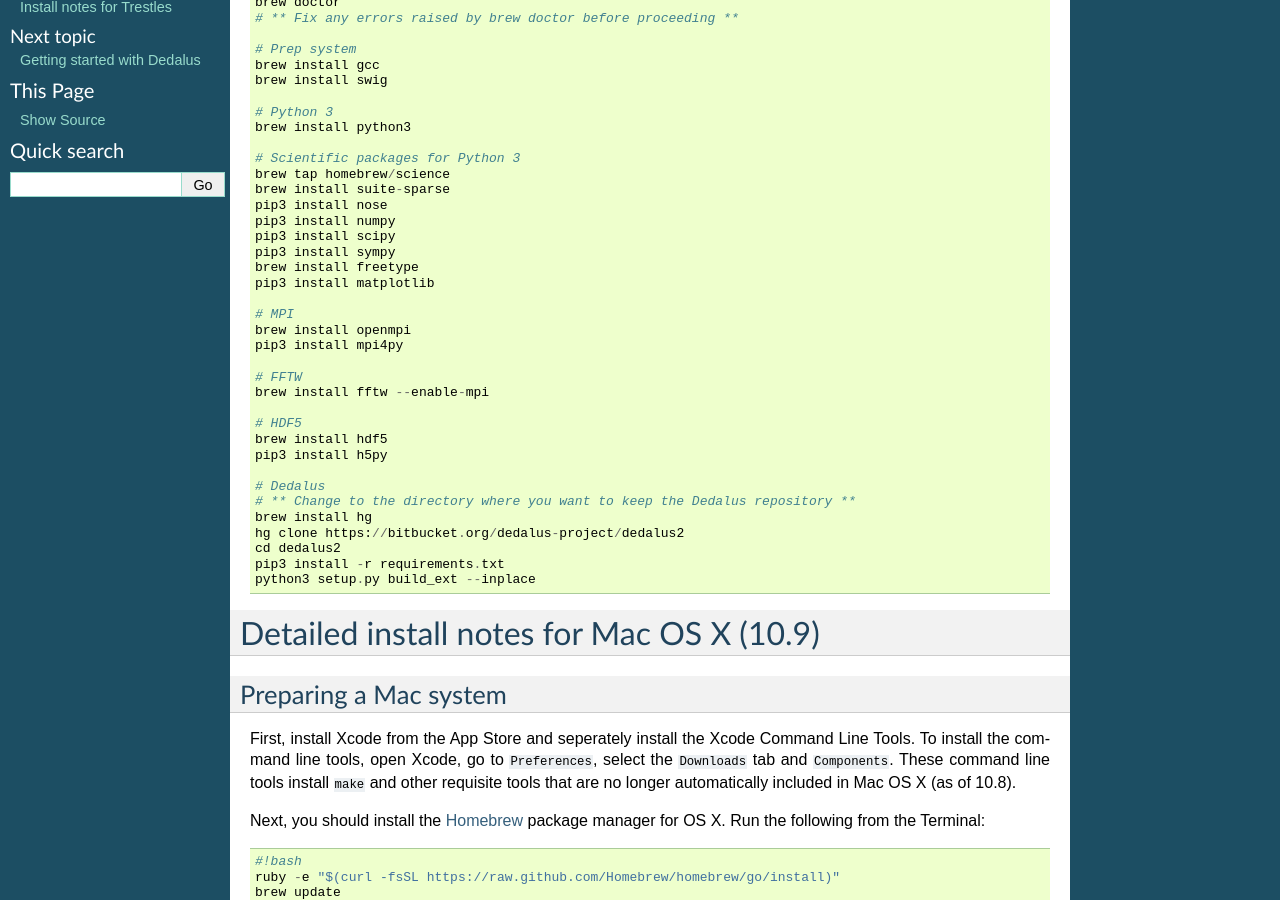
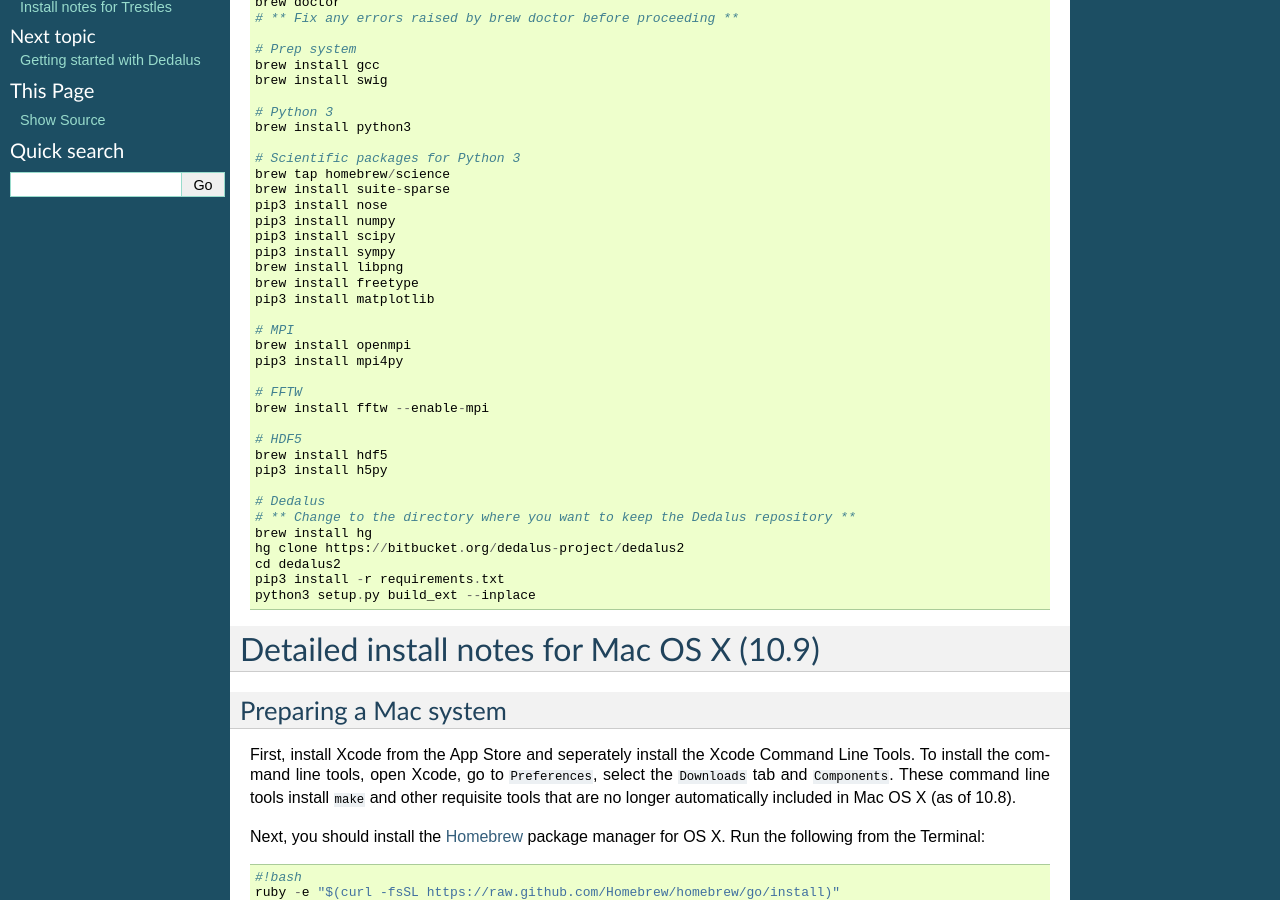
Before and after one commit to enlighter/dedalus, a Sphinx documentation site: the page built from docs/machines/mac_os/mac_os.rst, in a window 1280 px wide and 900 px high, scrolled down 320 px. Built offline with Sphinx 7.4.7, drawn with Linux system fonts in a browser that asks for light colours; formulas are drawn with MathJax 3; pages that are not in the unit, such as notebooks, are missing from menus.

Commit message:
And add libpng to OSX cookbook

```diff
--- a/docs/machines/mac_os/mac_os.rst
+++ b/docs/machines/mac_os/mac_os.rst
@@ -37,6 +37,7 @@
     pip3 install numpy
     pip3 install scipy
     pip3 install sympy
+    brew install libpng
     brew install freetype
     pip3 install matplotlib
 
```
